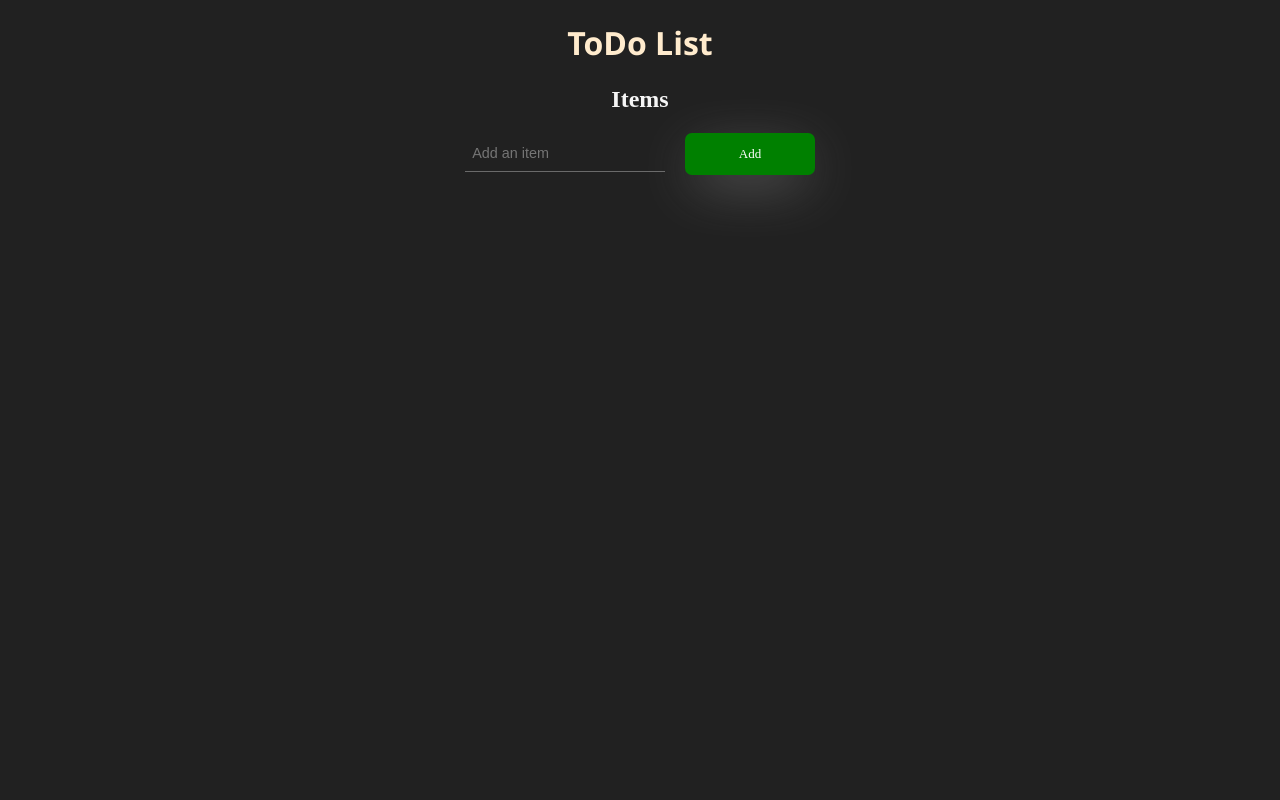
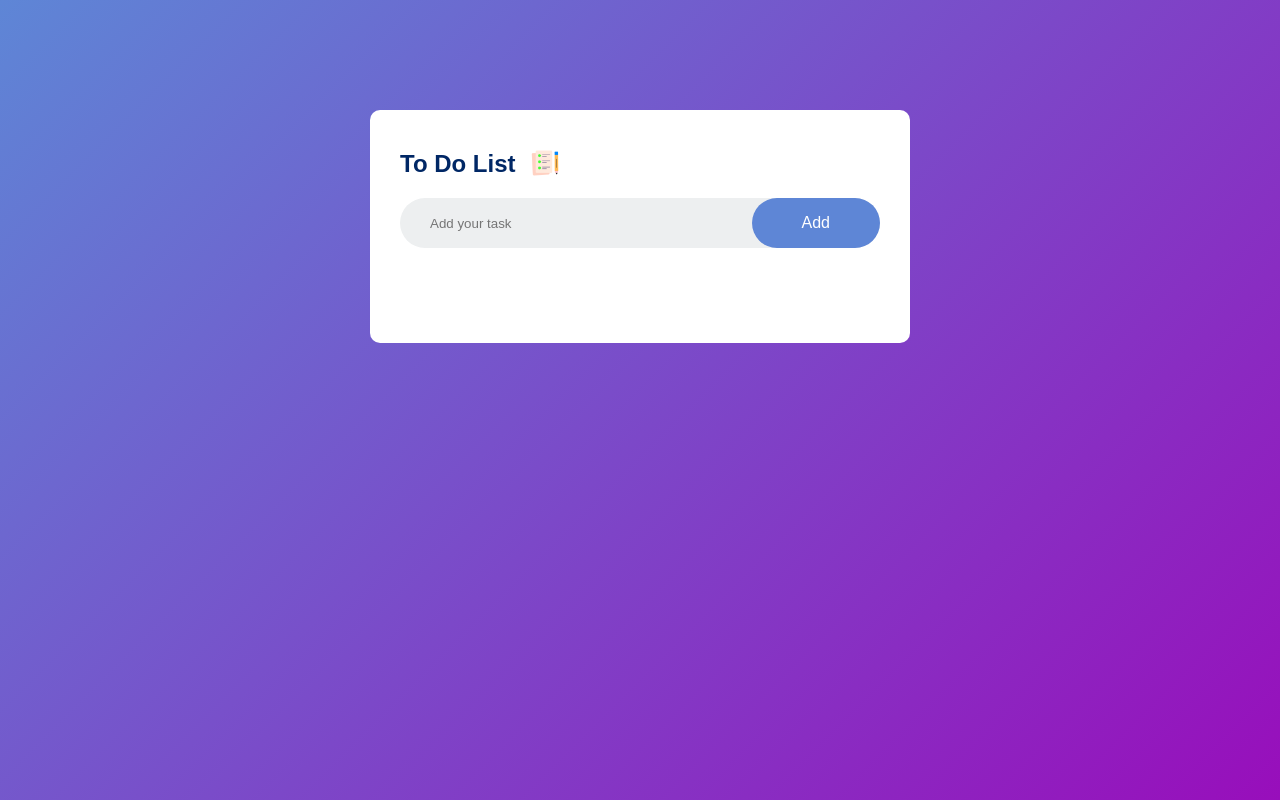
Before and after one commit to Mizaan-hub/ToDo-List, a plain HTML site: page index.html in a window 1280 px wide. Drawn offline with Linux system fonts and the light colour scheme.

Commit message:
updated style.css

```diff
--- a/index.html
+++ b/index.html
@@ -1,24 +1,30 @@
 <!DOCTYPE html>
 <html>
     <head>
+        <meta charset="UTF-8">
+        <meta name="viewport" content="width=device-width,initial-scale=1.0">
         <title>ToDo List</title>
-        <link rel="icon" href="logo.png">
+        <link rel="icon" href="images/logo.png">
         <link rel="stylesheet" href="style.css">
+        <script derfer src="script.js"></script>
     </head>
 
     <body>
-        <h1>ToDo List</h1>
-        <h2>Items</h2>
-        <div id="input">
-            <div id="form">
-                <input type="text" id="itemInput" placeholder="Add an item">
-                <span id="itemInput-border"></span>
+        <div class="container">
+            <div class="todo-app">
+                <h2>To Do List</h2>
+                <img class="image" src="images/icon.png" alt="download from github">
+                <div class="row">
+                    <input type="text" id="inputbox" placeholder="Add your task">
+                    <button onclick="addTask()">Add</button>
+                </div>
+                <ul class="list-container">
+                    <!-- <li class="checked">Task 1</li>
+                <li >Task 1</li>
+                <li >Task 1</li>
+                <li >Task 1</li> -->
+                </ul>
             </div>
-            <button onclick="addItem()">
-                <span>Add</span>
-            </button>
         </div>
-        <div id="items"></div>
-        <script src="script.js"></script>
     </body>
 </html>
--- a/style.css
+++ b/style.css
@@ -1,131 +1,127 @@
-body{
-    background-color: #212121;
+*{
+    margin: 0;
+    padding: 0;
+    font-family: 'poppins', sans-serif;
+    box-sizing: border-box;
 }
 
-h1{
-    color: blanchedalmond;
-    font-family: 'Segoe UI', Tahoma, Geneva, Verdana, sans-serif;
+.container {
+    width: 100%;
+    min-height: 100vh;
+    background: linear-gradient(135deg, #5e86d6, #980ebb);
+    padding: 10px;
+}
+
+.todo-app{
+    width: 100%;
+    max-width: 540px;
+    background: #fff;
+    margin: 100px auto 20px;
+    padding: 40px 30px 70px;
+    border-radius: 10px;
+    display: flex;
+    flex-direction: column;
+
+    h2 {
+        color: #002765;
         display: flex;
         align-items: center;
-    justify-content: center;
+        margin-bottom: 20px;
+    }
 }
 
-h2{
-    color: whitesmoke;
+.image {
+    width: 30px;
+    margin-left: 130px;
+    margin-bottom: 20px;
+    margin-top: -50px;
+}
+
+.row {
     display: flex;
     align-items: center;
-    justify-content: center;
+    justify-content: space-between;
+    background: #edeff0;
+    border-radius: 30px;
+    padding-left: 20px;
+    margin-bottom: 25px;
 }
 
-#input{
+input{
+    border: none;
+    outline: none;
+    background: transparent;
+    padding: 10px;
+}
+
+button{
+    border: none;
+    outline: none;
+    padding: 16px 50px;
+    background: #5e86d6;
+    color: #fff;
+    font-size: 16px;
+    cursor: pointer;
+    border-radius: 40px;
+}
+
+button:hover{
+        background-color: #002765c2;
+}
+
+ul li{
+    list-style: none;
+    background: transparent;
+    padding: 15px 44px;
+    margin-bottom: 10px;
+    border-radius: 10px;
     display: flex;
     align-items: center;
-    justify-content: center;
-
-    #form {
-        --width-of-input: 200px;
-        --border-height: 1px;
-        --border-before-color: rgba(221, 221, 221, 0.39);
-        --border-after-color: #5891ff;
-        --input-hovered-color: #4985e01f;
-        position: relative;
-        width: var(--width-of-input);
-        margin-right: 20px;
-       }
-
-       #itemInput {
-        color: #fff;
-        font-size: 0.9rem;
-        background-color: transparent;
-        width: 100%;
-        box-sizing: border-box;
-        padding-inline: 0.5em;
-        padding-block: 0.7em;
-        border: none;
-        border-bottom: var(--border-height) solid var(--border-before-color);
-       }
-
-       #itemInput-border {
-        position: absolute;
-        background: var(--border-after-color);
-        width: 0%;
-        height: 2px;
-        bottom: 0;
-        left: 0;
-        transition: 0.3s;
-       }
-
-       input:hover {
-        background: var(--input-hovered-color);
-       }
-
-       input:focus {
-        outline: none;
-       }
-
-       input:focus ~ #itemInput-border {
-        width: 100%;
-       }
-
-       button {
-        display: inline-block;
-        border-radius: 7px;
-        border: none;
-        background: green;
-        color: white;
-        font-family: inherit;
-        text-align: center;
-        font-size: 13px;
-        box-shadow: 0px 14px 56px -11px grey;
-        width: 10em;
-        padding: 1em;
-        transition: all 0.4s;
+    justify-content: space-between;
+    transition: 0.5s;
     cursor: pointer;
 }
 
-       button span {
-        cursor: pointer;
-        display: inline-block;
-        position: relative;
-        transition: 0.4s;
+ul li::before{
+    content: "";
+    position: absolute;
+    height: 28px;
+    width: 28px;
+    border-radius: 50%;
+    background-image: url(images/checked.png);
+    background-size: cover;
+    background-position: center;
+    top: 12px;
+    left: 8px;
+}
+/* .list-container{
+    position: absolute;
+    left: 10px;
+    margin-left: 50px;
+} */
+
+ul li.checked{
+    color: #555;
+    text-decoration: line-through;
 }
 
-       button span:after {
-        content: 'an Item';
-        position: absolute;
-        opacity: 0;
-        top: 0;
-        right: -20px;
-        transition: 0.7s;
+ul li.checked::before{
+    background-image: url(images/checked.png);
 }
 
-       button:hover span {
-        padding-right: 3.55em;
+ul li span{
+    position: absolute;
+    right: 0;
+    top: 5px;
+    width: 40px;
+    height: 40px;
+    font-size: 22px;
+    color: #555;
+    line-height: 40px;
+    text-align: center;
+    border-radius: 50%;
 }
 
-       button:hover span:after {
-        opacity: 4;
-        right: 0;
+ul li span:hover{
+    background-color: #5555553f;
 }
-}
-
-button {
-    display: flex;
-    flex-direction: column;
-    justify-content: center;
-    align-items: center;
-    padding: 1em;
-    border: 0px solid transparent;
-    background-color: rgba(100,77,237,0.08);
-    border-radius: 10px 10px 10px 10px;
-    transition: all 0.2s linear;
-    color: #fff;
-   }
-
-   button:hover {
-    box-shadow: 3.4px 2.5px 4.9px rgba(0, 0, 0, 0.025),
-     8.6px 6.3px 12.4px rgba(0, 0, 0, 0.035),
-     17.5px 12.8px 25.3px rgba(0, 0, 0, 0.045),
-     36.1px 26.3px 52.2px rgba(0, 0, 0, 0.055),
-     99px 72px 143px rgba(0, 0, 0, 0.08);
-   }
```
Also changed, not shown: images/checked.png (added), images/icon.png (added), images/logo.png (renamed from logo.png), images/unchecked.png (added). Lines whose indentation alone changed are shown as unchanged.
